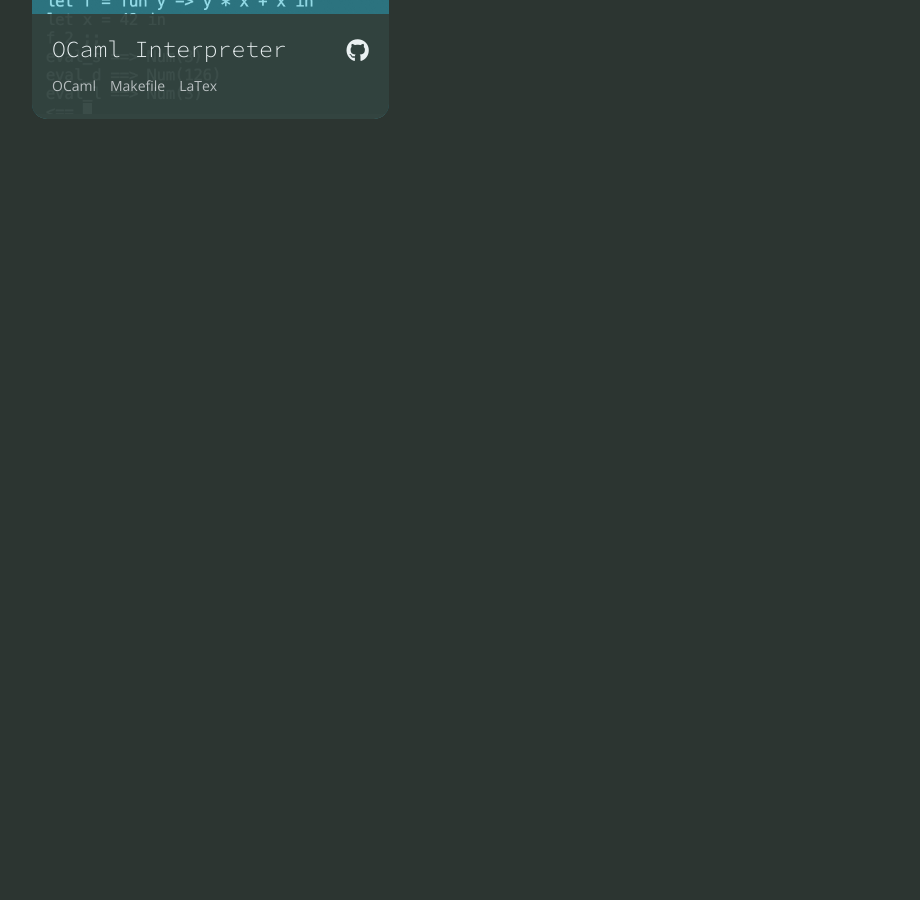
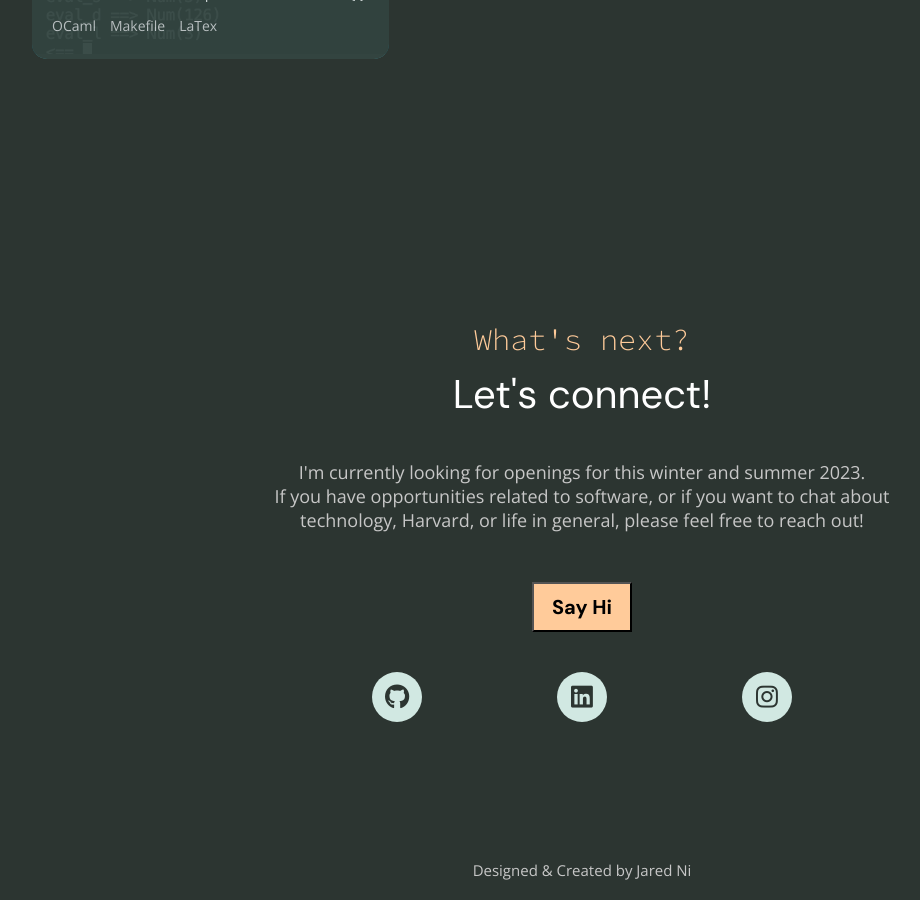
Before and after one commit to jared-ni/personal-website, a React (Create React App) app: page / in a window 1280 px wide. Shown: the part 3140-4040 px from the top of the page, without its empty margins (58-978 px from the left). Before the commit the page ends 3260 px from the top, so only its background shows below. Built offline with nearby package versions, Linux system fonts and the light colour scheme.

Commit message:
finish contact and credit

```diff
--- a/public/index.html
+++ b/public/index.html
@@ -17,7 +17,7 @@
     <link href="https://fonts.googleapis.com/css2?family=Roboto:wght@400;500&display=swap" rel="stylesheet">
     <link href="https://fonts.googleapis.com/css2?family=Source+Code+Pro:wght@300&display=swap" rel="stylesheet">
     <link href="https://fonts.googleapis.com/css2?family=Open+Sans:wght@300&family=Roboto:wght@400;500&display=swap" rel="stylesheet">
-
+    <link href="https://fonts.googleapis.com/css2?family=DM+Sans:wght@400;700&family=Source+Code+Pro:wght@300&display=swap" rel="stylesheet">
     <!--
       manifest.json provides metadata used when your web app is installed on a
       user's mobile device or desktop. See https://developers.google.com/web/fundamentals/web-app-manifest/
--- a/src/App.css
+++ b/src/App.css
@@ -4,6 +4,7 @@
     padding: 0;
     font-family: 'Roboto', sans-serif;
     font-family: 'Source Code Pro', monospace;
+    font-family: 'DM Sans', sans-serif;
     font-family: 'Open Sans', sans-serif;
   }
 
--- /dev/null
+++ b/src/components/Contact.css
@@ -0,0 +1,86 @@
+.contact-container {
+    height: fit-content;
+    min-height: 700px;
+    width: 100vw;
+    display: flex;
+    flex-direction: column;
+    align-items: center;
+    background-color: #2c3531;
+    object-fit: contain;
+    z-index: 1000;
+    /* border: 2px solid #fff; */
+  }
+
+  .contact-center-container {
+    width: 90%;
+    max-width: 700px;
+    padding-top: 100px;
+    height: inherit;
+    margin-top: 100px;
+    z-index: inherit;
+    position: relative;
+    text-align: center;
+    /* border: 2px solid #fff; */
+  }
+
+  .contact-h1 {
+    width: 100%;
+    font-size: 30px;
+    font-family: 'Source Code Pro', monospace;;
+    color: #ffcb9a;
+  }
+  .contact-h2 {
+    padding-top: 10px;
+    width: 100%;
+    font-size: 40px;
+    font-family: 'DM Sans', sans-serif;
+    color: #fff;
+  }
+
+  .contact-p {
+    width: 90%;
+    margin-left: auto;
+    margin-right: auto;
+    margin-top: 40px;
+    font-family: 'Open Sans', sans-serif;
+    color: #c7c7c7;
+    font-size: 18px;
+  }
+
+  .contact-email-button {
+    background-color: #ffcb9a;
+    margin-top: 50px;
+    width: 100px;
+    height: 50px;
+    cursor: pointer;
+    font-size: 20px;
+    font-family: 'DM Sans', sans-serif;
+    font-weight: 700;
+
+  }
+
+  .contact-socials {
+    padding-top: 40px;
+    display: flex;
+    flex-direction: row;
+    margin-left: 20%;
+    margin-right: 20%;
+    justify-content: space-between;
+  }
+
+  .contact-social-button {
+    text-align: center;
+    display: table;
+    clip-path: circle();
+    height: 50px;
+    width: 50px;
+    font-size: 25px;
+    cursor: pointer;
+    background-color: #d1e8e2;
+    text-decoration: none;
+  }
+  .contact-social-icon {
+    display: table-cell;
+    vertical-align: middle;
+    color: #2c3531;
+  }
--- /dev/null
+++ b/src/components/Contact.js
@@ -0,0 +1,42 @@
+import React from "react";
+import '../App.css';
+import './Contact.css';
+
+
+function Contact() {
+    return (
+        <div className='contact-container'>
+            <div className="contact-center-container">
+                <div className="contact-h1">
+                    What's next?
+                </div>
+                <div className="contact-h2">
+                    Let's connect!
+                </div>
+                <div className="contact-p">
+                    I'm currently looking for openings for this winter and summer 2023. <br />
+                    If you have opportunities related to software, or if you want to chat about technology, Harvard, or life in general,
+                    please feel free to reach out!
+                </div>
+                <button className="contact-email-button" onClick={() => window.location = 'mailto:jaredni@college.harvard.edu'}>
+                    Say Hi
+                </button>
+
+                <div className="contact-socials">
+                    <a className="contact-social-button" href="https://github.com/milkteadj?tab=repositories" target="_blank" rel="noreferrer">
+                        <i class="fa-brands fa-github contact-social-icon"></i>
+                    </a>
+                    <a className="contact-social-button" href="https://www.linkedin.com/in/jaredhn/" target="_blank" rel="noreferrer">
+                        <i class="fa-brands fa-linkedin contact-social-icon"></i>
+                    </a>
+                    <a className="contact-social-button" href="https://www.instagram.com/jiawei.h.n/" target="_blank" rel="noreferrer">
+                        <i class="fa-brands fa-instagram contact-social-icon"></i>
+                    </a>
+                </div>
+
+            </div>
+        </div>
+    );
+}
+
+export default Contact;
--- /dev/null
+++ b/src/components/Credit.css
@@ -0,0 +1,23 @@
+.credit-container {
+    height: fit-content;
+    width: 100vw;
+    display: flex;
+    flex-direction: column;
+    align-items: center;
+    background-color: #2c3531;
+    object-fit: contain;
+    z-index: 1000;
+  }
+
+  .credit-center-container {
+    width: 100%;
+    height: inherit;
+    max-width: 1100px;
+    padding-top: 40px;
+    padding-bottom: 20px;
+    z-index: inherit;
+    position: relative;
+    text-align: center;
+    color: #c7c7c7;
+    font-size: 15px;
+  }
--- /dev/null
+++ b/src/components/Credit.js
@@ -0,0 +1,16 @@
+import React from "react";
+import '../App.css';
+import './Credit.css';
+
+
+function Credit() {
+    return (
+        <div className="credit-container">
+            <div className="credit-center-container">
+                Designed &amp; Created by Jared Ni
+            </div>
+        </div>
+    );
+}
+
+export default Credit
--- a/src/components/HeroSection.css
+++ b/src/components/HeroSection.css
@@ -157,6 +157,11 @@
 
 
   @media screen and (max-width: 950px) {
+    .hero-center-container {
+      padding: 20px;
+      max-width: 100%;
+      min-width: 100%;
+    }
     .heroImage {
       margin-top: 100px;
     }
@@ -165,16 +170,11 @@
       margin-top: 50px;
     }
     p {
-      font-size: 30px;
+      font-size: 28px;
     }
   }
 
   @media screen and (max-width: 400px) {
-    .hero-center-container {
-      padding: 20px;
-      max-width: 100%;
-      min-width: 100%;
-    }
     .heroImage {
       width: 30vw;
     }
--- a/src/components/Project.css
+++ b/src/components/Project.css
@@ -14,7 +14,7 @@
     width: 90%;
     height: inherit;
     max-width: 1100px;
-    margin-top: 100px;
+    margin-top: 40px;
     z-index: inherit;
 
   }
--- a/src/components/pages/Home.js
+++ b/src/components/pages/Home.js
@@ -3,6 +3,8 @@
 import Experience from '../Experience';
 import HeroSection from '../HeroSection';
 import Project from '../Project';
+import Contact from '../Contact';
+import Credit from '../Credit';
 
 function Home () {
     return (
@@ -12,6 +14,8 @@
                 <AboutMe />
                 <Experience />
                 <Project />
+                <Contact />
+                <Credit />
             </div>
         </>
     )
```
